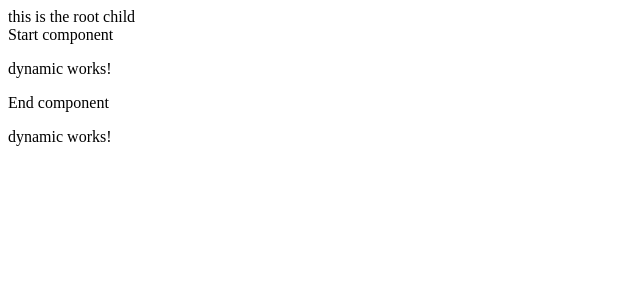
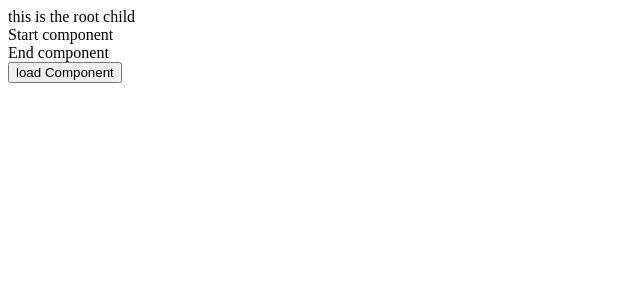
Before and after one commit to UchithmaSenevirathne/Learning-Angular, an Angular app: page / in a window 1280 px wide. Shown: the top 300 px of the page, without its empty margins (0-640 px from the left). Built offline with nearby package versions, Linux system fonts and the light colour scheme.

Commit message:
viewContainerRef with input and output

```diff
--- a/src/app/dynamic/dynamic.component.html
+++ b/src/app/dynamic/dynamic.component.html
@@ -1 +1,8 @@
-<p>dynamic works!</p>
+<div>
+    dynamic component
+</div>
+<div>{{message}}</div>
+
+<div>
+    <button (click)="sendEvent()">sendEvent</button>
+</div>
--- a/src/app/dynamic/dynamic.component.ts
+++ b/src/app/dynamic/dynamic.component.ts
@@ -1,4 +1,4 @@
-import { Component } from '@angular/core';
+import { Component, Input, Output, EventEmitter } from '@angular/core';
 
 @Component({
   selector: 'app-dynamic',
@@ -8,5 +8,10 @@ import { Component } from '@angular/core';
   styleUrl: './dynamic.component.scss'
 })
 export class DynamicComponent {
+  @Input() message: string = 'default message';
+  @Output() action = new EventEmitter<string>();
 
+  sendEvent(){
+    this.action.emit('event sent')
+  }
 }
--- a/src/app/host/host.component.html
+++ b/src/app/host/host.component.html
@@ -1,3 +1,7 @@
 <div>Start component</div>
-<app-dynamic></app-dynamic>
+<div #containerRef></div>
 <div>End component</div>
+
+<div>
+    <button (click)="loadComponent()">load Component</button>
+</div>
--- a/src/app/host/host.component.ts
+++ b/src/app/host/host.component.ts
@@ -1,4 +1,4 @@
-import { Component, ViewContainerRef } from '@angular/core';
+import { Component, ComponentRef, ViewChild, ViewContainerRef } from '@angular/core';
 import { DynamicComponent } from '../dynamic/dynamic.component';
 
 @Component({
@@ -9,11 +9,27 @@ import { DynamicComponent } from '../dynamic/dynamic.component';
   styleUrl: './host.component.scss'
 })
 export class HostComponent {
-  constructor(private ViewContainerRef: ViewContainerRef){
+  @ViewChild('containerRef', {read: ViewContainerRef, static:true}) container!: ViewContainerRef;
+  componentRef!: ComponentRef<DynamicComponent>;
+  // constructor(private ViewContainerRef: ViewContainerRef){
+
+  // }
+  constructor(){}
+
+  // ngOnInit(){
+  //   this.ViewContainerRef.createComponent(DynamicComponent);
+  // }
+
+  ngOnInit(){
 
   }
 
-  ngOnInit(){
-    this.ViewContainerRef.createComponent(DynamicComponent);
+  loadComponent(){
+    this.container.clear();
+    // this.container.createComponent(DynamicComponent);
+    this.componentRef = this.container.createComponent(DynamicComponent);
+    this.componentRef.instance.action.subscribe((message) => {
+      console.log(message);
+    })
   }
 }
```
